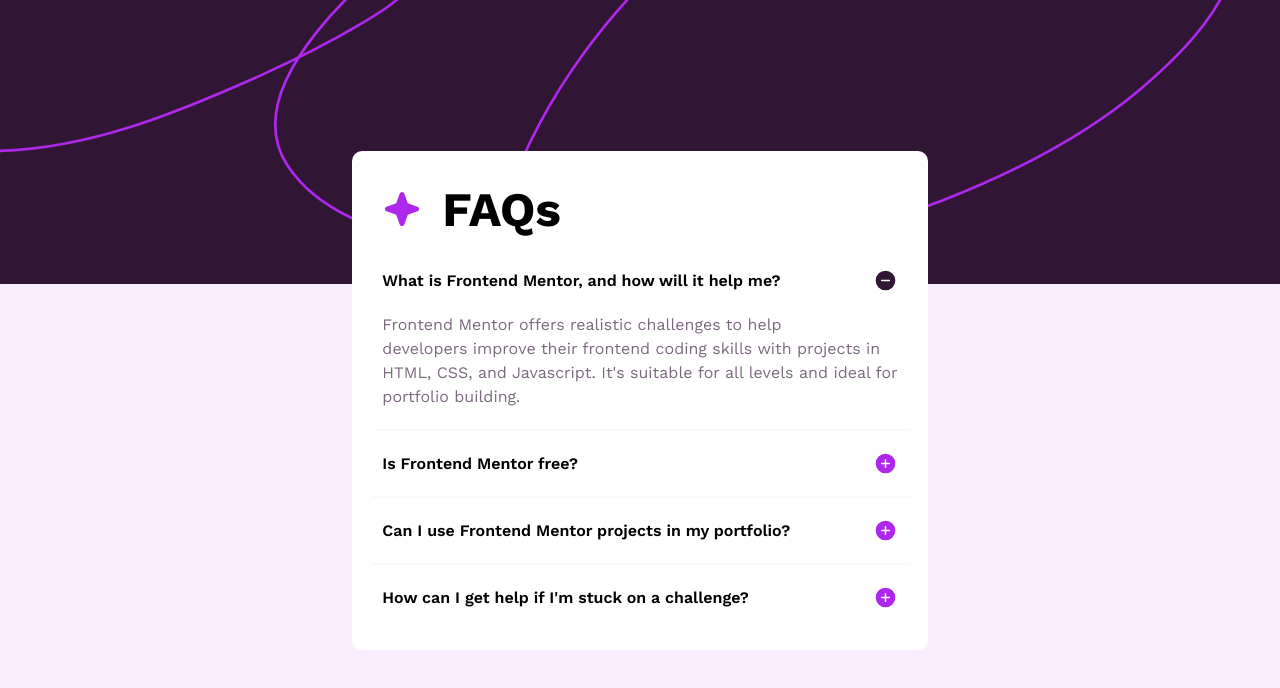
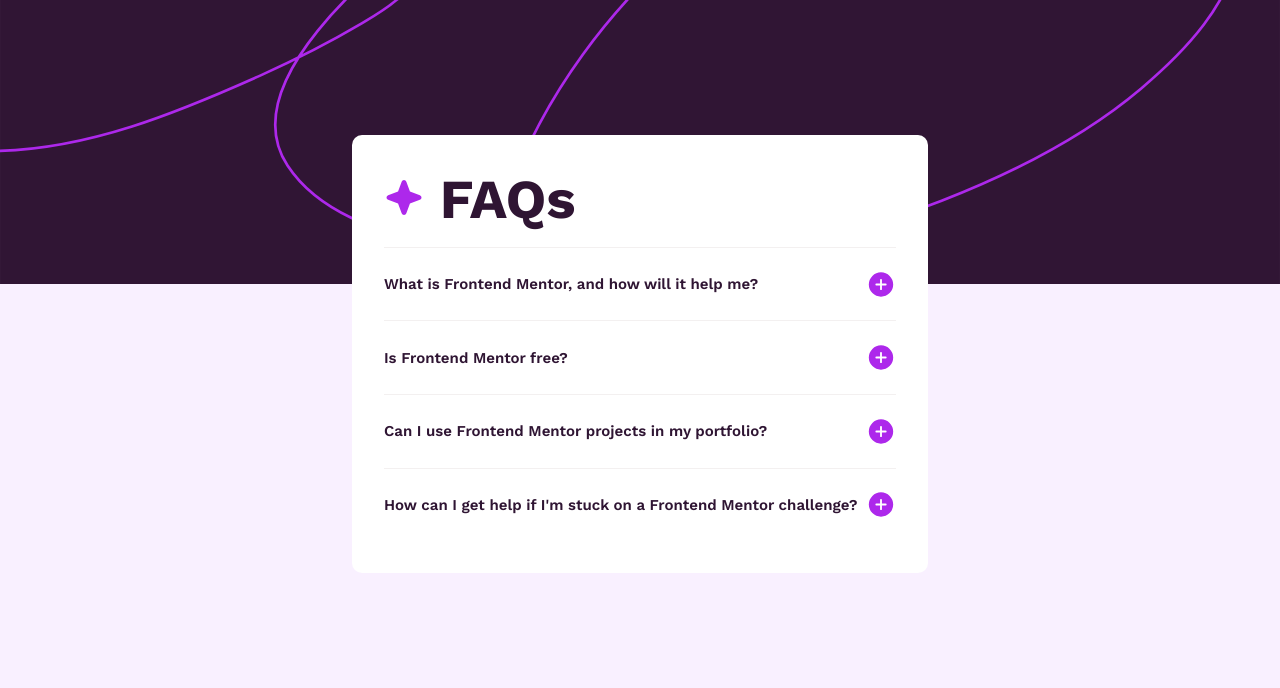
Before and after one commit to luke-song/FAQ-Accordian, a plain HTML site: page index.html in a window 1280 px wide. Drawn offline with nearby package versions, Linux system fonts and the light colour scheme.

Commit message:
:fire: removed previous solution, replaced with simpler js solution using parameter

```diff
--- a/index.html
+++ b/index.html
@@ -13,105 +13,77 @@
 
     <title>Frontend Mentor | FAQ accordion</title>
     <link rel="stylesheet" href="style.css" />
-    <link rel="preconnect" href="https://fonts.googleapis.com" />
-    <link rel="preconnect" href="https://fonts.gstatic.com" crossorigin />
-    <link
-      href="https://fonts.googleapis.com/css2?family=Work+Sans:wght@400;600;700&display=swap"
-      rel="stylesheet"
-    />
+    <script src="/script.js"></script>
   </head>
   <body>
-    <aside>
+    <section>
+      <picture>
+        <img src="./assets/images/background-pattern-desktop.svg" alt="" />
+      </picture>
+
+      <main>
+        <h1><img src="./assets/images/icon-star.svg" alt="starIcon" /> FAQs</h1>
+        <ul>
+          <li onclick="showP(1)">
+            <h2>What is Frontend Mentor, and how will it help me?</h2>
             <img
-        src="assets/images/background-pattern-desktop.svg"
-        alt="background-pattern-desktop"
-        width="100%"
+              id="icon1"
+              src="./assets/images/icon-plus.svg"
+              alt="plusIcon"
             />
-    </aside>
-    <article class="center-container">
-      <div class="card-container">
-        <div class="card-title-component">
+          </li>
+
+          <p id="para1">
+            Frontend Mentor offers realistic coding challenges to help
+            developers improve their frontend coding skills with projects in
+            HTML, CSS, and JavaScript. It's suitable for all levels and ideal
+            for portfolio building.
+          </p>
+
+          <li onclick="showP(2)">
+            <h2>Is Frontend Mentor free?</h2>
             <img
-            src="assets/images/icon-star.svg"
-            alt="logo"
-            width="40px"
-            height="40px"
+              id="icon2"
+              src="./assets/images/icon-plus.svg"
+              alt="plusIcon"
             />
-          <span class="card-title">FAQs</span>
-        </div>
+          </li>
+          <p id="para2">
+            Yes, Frontend Mentor offers both free and premium coding challenges,
+            with the free option providing access to a range of projects
+            suitable for all skill levels.
+          </p>
+          <li onclick="showP(3)">
+            <h2>Can I use Frontend Mentor projects in my portfolio?</h2>
+            <img
+              id="icon3"
+              src="./assets/images/icon-plus.svg"
+              alt="plusIcon"
+            />
+          </li>
+          <p id="para3">
+            Yes, you can use projects completed on Frontend Mentor in your
+            portfolio. It's an excellent way to showcase your skills to
+            potential employers!
+          </p>
 
-        <div class="card-questions">
-          <h2 class="card-question">
-            What is Frontend Mentor, and how will it help me?
+          <li onclick="showP(4)">
+            <h2>
+              How can I get help if I'm stuck on a Frontend Mentor challenge?
             </h2>
             <img
-            src="./assets/images/icon-minus.svg"
-            alt="icon-minus"
-            width="25px"
-            height="25px"
-            onclick="toggleAnswer()"
+              id="icon4"
+              src="./assets/images/icon-plus.svg"
+              alt="plusIcon"
             />
-        </div>
-        <p class="card-answer">
-          Frontend Mentor offers realistic challenges to help <br />
-          developers improve their frontend coding skills with projects in
-          <br />
-          HTML, CSS, and Javascript. It's suitable for all levels and ideal for
-          <br />
-          portfolio building.
+          </li>
+          <p id="para4">
+            The best place to get help is inside Frontend Mentor's Discord
+            community. There's a help channel where you can ask questions and
+            seek support from other community members.
           </p>
-        <hr />
-        <div class="card-questions">
-          <h2 class="card-question">Is Frontend Mentor free?</h2>
-          <img
-            src="./assets/images/icon-plus.svg"
-            alt="icon-minus"
-            width="25px"
-            height="25px"
-          />
-        </div>
-        <hr />
-        <div class="card-questions">
-          <h2 class="card-question">
-            Can I use Frontend Mentor projects in my portfolio?
-          </h2>
-          <img
-            src="./assets/images/icon-plus.svg"
-            alt="icon-minus"
-            width="25px"
-            height="25px"
-          />
-        </div>
-        <hr />
-        <div class="card-questions">
-          <h2 class="card-question">
-            How can I get help if I'm stuck on a challenge?
-          </h2>
-          <img
-            src="./assets/images/icon-plus.svg"
-            alt="icon-minus"
-            width="25px"
-            height="25px"
-          />
-        </div>
-      </div>
-    </article>
-    <script>
-      function toggleAnswer() {
-        if (document.querySelector(".card-answer").style.display !== "none") {
-          document.querySelector(".card-answer").style.display = "none";
-          // change img to minus
-          let img = document.querySelector(".card-questions img");
-          img.src = "./assets/images/icon-plus.svg";
-          return;
-        } else {
-          document.querySelector(".card-answer").style.display = "block";
-          // change img to minus
-          let img = document.querySelector(".card-questions img");
-          img.src = "./assets/images/icon-minus.svg";
-          return;
-        }
-      }
-    </script>
+        </ul>
+      </main>
+    </section>
   </body>
 </html>
--- /dev/null
+++ b/script.js
@@ -0,0 +1,13 @@
+const showP = (num) => {
+  const showPara = document.getElementById(`para${num}`);
+  const plusIcon = document.getElementById(`icon${num}`);
+
+  if (showPara.style.display === "none" || showPara.style.display === "") {
+    // just to verify if showPara is empty
+    showPara.style.display = "block"; //set =
+    plusIcon.src = "./assets/images/icon-minus.svg"; // look for my boy
+  } else {
+    showPara.style.display = "none";
+    plusIcon.src = "./assets/images/icon-plus.svg";
+  }
+};
--- a/style.css
+++ b/style.css
@@ -1,80 +1,77 @@
 @font-face {
-  font-family: "Font";
-  src: url("/static/WorkSans-Italic-VariableFont_wght.ttf") format("truetype"),
-    url("/static/WorkSans-VariableFont_wght.ttf") format("truetype");
+  font-family: "work-sans";
+  src: url("./assets/fonts/WorkSans-VariableFont_wght.ttf");
+}
+
+* {
+  margin: 0;
+  padding: 0;
+  box-sizing: border-box;
+  /* width 200 padding x margin x, width 200 padding o margin o */
+  font-family: "work-sans", monospace;
+}
+
+:root {
+  --White: hsl(0, 0%, 100%);
+  --lightPink: hsl(275, 100%, 97%);
+  --grayishPurple: hsl(292, 16%, 49%);
+  --darkPurple: hsl(292, 42%, 14%);
 }
 
 body {
-  background-color: #f9eeff;
-  margin: 0;
-  padding: 0;
-  height: 100vh;
-  font-family: "Work Sans";
+  background-color: var(--lightPink);
+  display: flex;
+  flex-direction: column;
 }
 
-aside {
-  position: absolute;
-  z-index: -1;
-  width: 100%;
+li {
+  border-top: 1.5px rgb(243, 240, 240) solid;
+  display: flex;
+  justify-content: space-between;
+  list-style: none;
+  align-items: center;
+  font-size: 0.94rem;
+  padding: 1.3rem 0;
+  font-weight: 600;
+  color: var(--darkPurple);
+  cursor: pointer;
 }
 
-.card-container {
-  position: relative;
+main {
+  background-color: var(--White);
   display: flex;
   flex-direction: column;
-  width: fit-content;
-  height: fit-content;
-  background-color: white;
-  padding: 20px;
+  gap: 1rem;
+  padding: 2rem;
   border-radius: 10px;
+  margin: -12% 0 0 50%;
+  transform: translate(-50%);
+  z-index: 1;
+  width: 45svw;
 }
 
-.center-container {
-  display: flex;
-  justify-content: center;
-  align-items: center;
-  height: 100%;
-}
-
-.card-title-component {
-  display: flex;
-  font-size: 3rem;
-  font-weight: bold;
-  justify-content: left;
-  align-items: center;
-  gap: 20px;
-  margin: 10px;
-}
-
-.card-questions {
-  display: flex;
-  flex-direction: row;
-  justify-content: space-between;
-  align-items: center;
-  gap: 10px;
-  margin: 10px;
-  margin-top: 20px;
-  margin-bottom: 20px;
+h1 {
+  font-size: 55px;
+  color: var(--darkPurple);
 }
 
 h2 {
-  font-size: 1rem;
+  font-size: 0.94rem;
+  color: var(--darkPurple);
   font-weight: 600;
-  margin: 0;
+}
+
+h2:hover {
+  color: purple;
+}
+
+picture > img {
+  width: 100vw;
+  position: relative;
 }
 
 p {
-  font-size: 1rem;
-  color: #7b697e;
-  margin: 10px;
-  margin-top: 0px;
-  margin-bottom: 20px;
-  font-weight: lighter;
-  line-height: 1.5;
+  padding-bottom: 1.3rem;
+  color: var(--grayishPurple);
+  display: none;
 }
-
-hr {
-  width: 100%;
-  margin: 0;
-  border: 1px solid #fafafa;
-}
```
Lines whose indentation alone changed are shown as unchanged.
